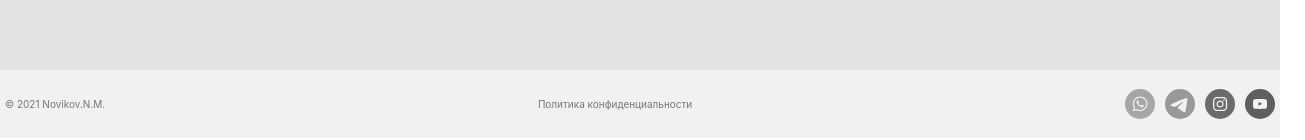
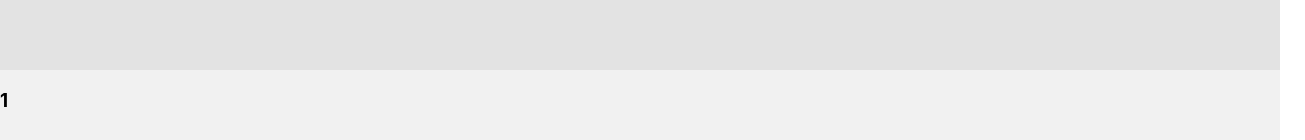
Before and after one commit to Kapibarra/anastasia_v2.0, a React (Create React App) app: page /about in a window 1280 px wide. Shown: the part 750-890 px from the top of the page, 1305 px wide, since content can reach past the window. Built offline with nearby package versions, Linux system fonts and the light colour scheme.

Commit message:
react slider

```diff
--- a/package.json
+++ b/package.json
@@ -11,6 +11,7 @@
     "react-dom": "^17.0.2",
     "react-router-dom": "^5.2.0",
     "react-scripts": "4.0.3",
+    "react-slick": "^0.28.1",
     "react-social-icons": "^5.1.1",
     "web-vitals": "^1.1.1"
   },
--- a/public/index.html
+++ b/public/index.html
@@ -20,6 +20,8 @@
     <meta name="KEYWORDS" content="психолог, психология, помощь, самооценка, пережить измену, в москве, психологическая помощь, мозгоправ">
     <link rel="apple-touch-icon" href="%PUBLIC_URL%/logo192.png" />
     <link rel="manifest" href="%PUBLIC_URL%/manifest.json" />
+    <link rel="stylesheet" type="text/css" charset="UTF-8" href="https://cdnjs.cloudflare.com/ajax/libs/slick-carousel/1.6.0/slick.min.css" />
+    <link rel="stylesheet" type="text/css" href="https://cdnjs.cloudflare.com/ajax/libs/slick-carousel/1.6.0/slick-theme.min.css" />
     <!-- Google Tag Manager -->
     <script>
         (function(w, d, s, l, i) {
--- a/src/Components/About/About.js
+++ b/src/Components/About/About.js
@@ -1,9 +1,11 @@
-import React from 'react'
+import React, { Fragment } from 'react'
 import classes from './About.module.css'
 import aboutimg from '../../img/aboutlogo.png'
+import SimpleSlider from '../../Ui/Slider/Slider'
 
 const About = () => {
     return (
+        <Fragment >
 <div className={classes.AboutWrapper}>
 <div className={classes.AboutContent}>
     <div className={classes.AboutText}>
@@ -17,7 +19,12 @@
 Моя основная цель – помочь Вам обрести контроль над своей жизнью и научиться справляться с жизненными трудностями и без психолога. Надеюсь, я буду вам полезна в достижении жизненной гармонии.</div>
     <div className={classes.AboutImage}><img src={aboutimg}></img></div>
     </div>
+
 </div>
+<div className={classes.SliderWrapper}>
+<SimpleSlider />
+</div>
+</Fragment>
     )
 }
 
--- a/src/Components/About/About.module.css
+++ b/src/Components/About/About.module.css
@@ -32,6 +32,22 @@
     color: black;
 }
 
+.SliderWrapper {
+    width: 100%;
+    max-width: 1300px;
+    margin: 0 auto;
+}
+
+.slick-next,
+.slick-prev {
+    color: black !important;
+}
+
+.slick-next:before,
+.slick-prev:before {
+    color: black !important;
+}
+
 @media screen and (max-width: 1268px) {
     .AboutContent {
         display: block;
--- /dev/null
+++ b/src/Ui/Slider/Slider.js
@@ -0,0 +1,38 @@
+import React, { Component } from "react";
+import Slider from "react-slick";
+
+export default class SimpleSlider extends Component {
+  render() {
+    const settings = {
+      dots: true,
+      infinite: true,
+      speed: 500,
+      slidesToShow: 1,
+      slidesToScroll: 1
+    };
+    return (
+      <div>
+        <Slider {...settings}>
+          <div>
+            <h3>1</h3>
+          </div>
+          <div>
+            <h3>2</h3>
+          </div>
+          <div>
+            <h3>3</h3>
+          </div>
+          <div>
+            <h3>4</h3>
+          </div>
+          <div>
+            <h3>5</h3>
+          </div>
+          <div>
+            <h3>6</h3>
+          </div>
+        </Slider>
+      </div>
+    );
+  }
+}
--- a/src/index.js
+++ b/src/index.js
@@ -1,6 +1,8 @@
 import React from 'react';
 import ReactDOM from 'react-dom';
 import './index.css';
+// import "~slick-carousel/slick/slick.css";
+// import "~slick-carousel/slick/slick-theme.css";
 import App from './App';
 import reportWebVitals from './reportWebVitals';
 import { BrowserRouter } from 'react-router-dom';
```
Also changed, not shown: src/Ui/Slider/Slider.module.css (added), 1 other file (tests, documents, lock files or other folders).
